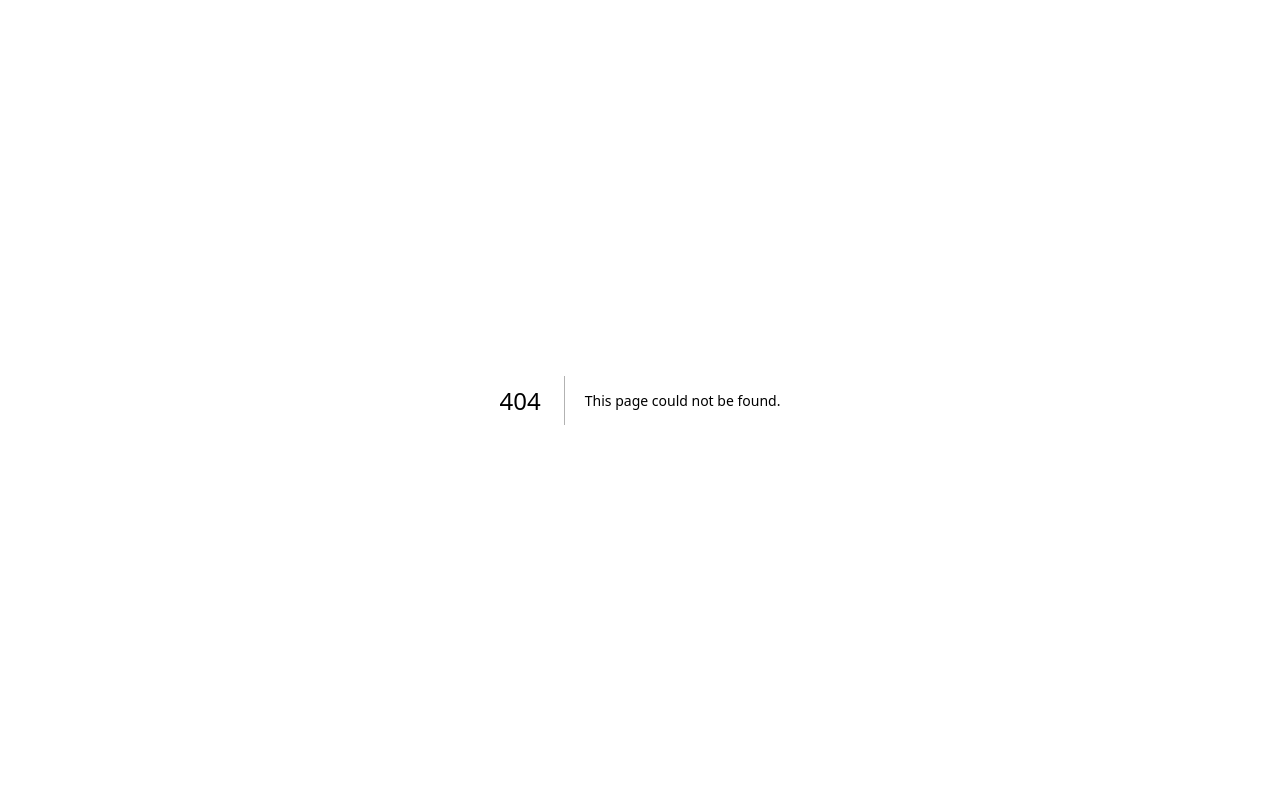
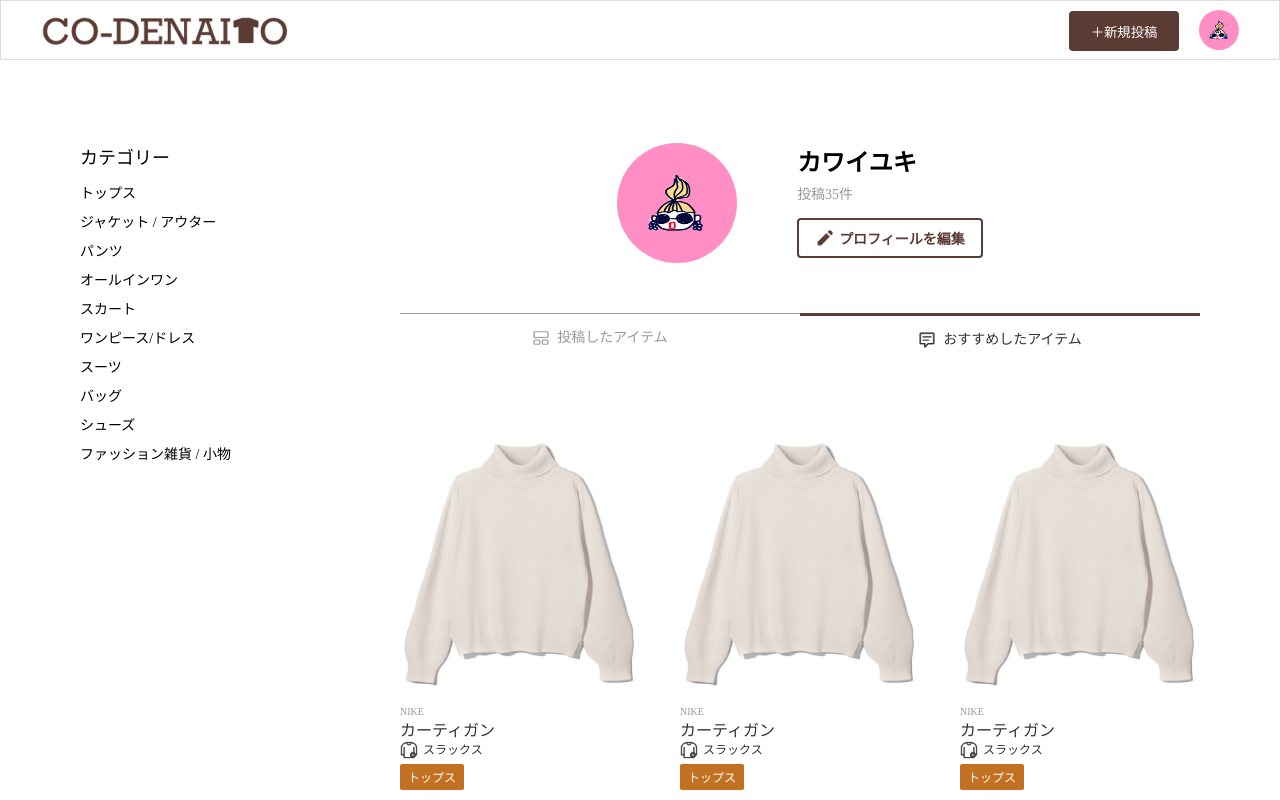
Before and after one commit to jinya-tojo/CO-DENAITO, a Next.js app: page /mypage in a window 1280 px wide. Before the commit this address had no page. Shown: the top 800 px of the page. Built offline with nearby package versions, Linux system fonts and the light colour scheme.

Commit message:
マイページの実装（擬似投稿を表示）

```diff
--- a/src/components/TabChange/styles.ts
+++ b/src/components/TabChange/styles.ts
@@ -7,6 +7,7 @@ export const containerStyles = makeStyles({
   container: () => css`
     display: flex;
     height: 33px;
+    padding: 0 80px;
   `,
 })
 
--- a/src/components/UserDetail/styles.ts
+++ b/src/components/UserDetail/styles.ts
@@ -4,7 +4,9 @@ import makeStyles from 'src/styles/makeStyles'
 export const containerStyles = makeStyles({
   container: () => css`
     display: flex;
-    width: 366px;
+    justify-content: center;
+    width: 960px;
+    padding: 80px 80px 50px 80px;
     /* background-color: #ddd; */
   `,
 })
--- /dev/null
+++ b/src/pages/mypage/index.tsx
@@ -0,0 +1,27 @@
+import React from 'react'
+import { AllPosts } from 'src/components/AllPosts'
+import { Category } from 'src/components/Category'
+import { Footer } from 'src/components/Footer'
+import { LoginHeader } from 'src/components/LoginHeader'
+import { TabChange } from 'src/components/TabChange'
+import { UserDetail } from 'src/components/UserDetail'
+import { myinfoStyles } from './styles'
+
+const Mypage: React.FC = () => {
+  return (
+    <div>
+      <LoginHeader />
+      <div css={myinfoStyles.myinfo}>
+        <Category />
+        <div>
+          <UserDetail userName="カワイユキ" postNumber={35} />
+          <TabChange />
+          <AllPosts />
+        </div>
+      </div>
+      <Footer />
+    </div>
+  )
+}
+
+export default Mypage
--- /dev/null
+++ b/src/pages/mypage/styles.ts
@@ -0,0 +1,10 @@
+import { css } from '@emotion/react'
+import makeStyles from 'src/styles/makeStyles'
+
+export const myinfoStyles = makeStyles({
+  myinfo: () => css`
+    width: 1280px;
+    display: flex;
+    margin: 0 auto;
+  `,
+})
```
